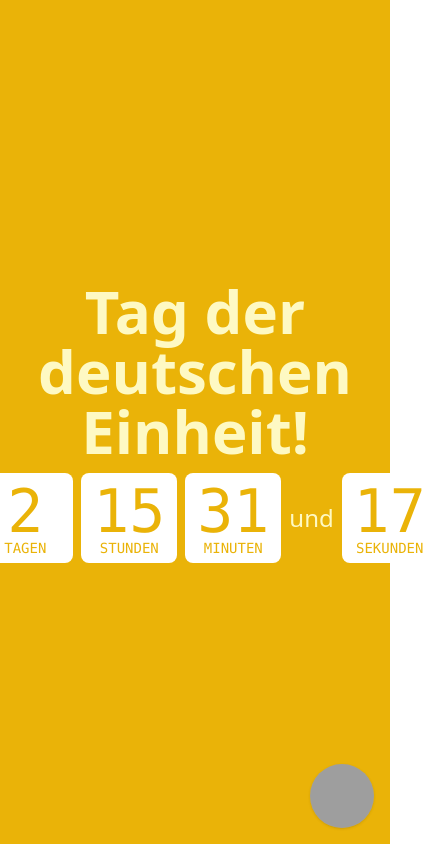
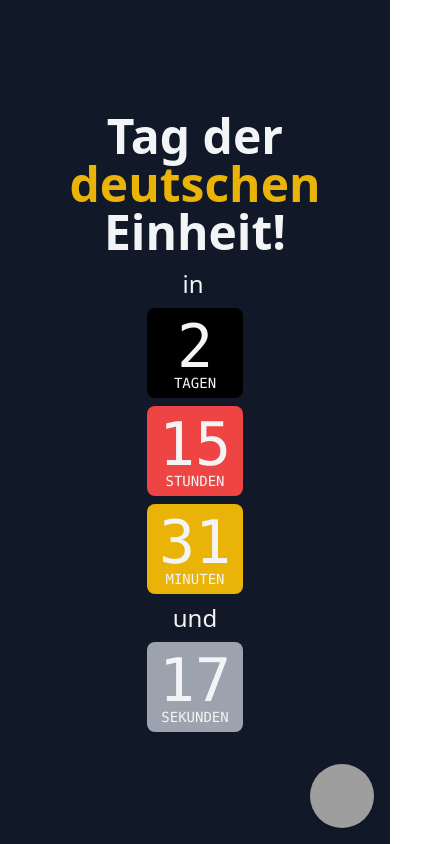
Before and after one commit to zwoefler/TagDerDeutschenEinheitCountdown, a Nuxt app in the folder tagderdeutscheneinheitcountdown/: page / in a window 390 px wide. Shown: the whole page, 442 px wide, since content can reach past the window. Built offline with nearby package versions, Linux system fonts and the light colour scheme; grey boxes are pictures that could not be loaded.

Commit message:
Feature: Adding color and enabling mobile view

```diff
--- a/tagderdeutscheneinheitcountdown/app.vue
+++ b/tagderdeutscheneinheitcountdown/app.vue
@@ -3,38 +3,38 @@
     <div
       class="
         min-w-screen min-h-screen
-        bg-yellow-500
+        bg-gray-900
         flex
         items-center
         justify-center
         px-5
         py-5
       "
-      x-data="beer()"
-      x-init="start()"
     >
-      <div class="text-yellow-100">
-        <h1 class="text-6xl text-center mb-3 font-bold">
-          Tag der deutschen Einheit!
+      <div class="text-gray-100">
+        <h1 class="text-5xl md:text-8xl text-center mb-3 font-bold">
+          <p>Tag der</p>
+          <p class="text-yellow-500">deutschen</p>
+          <p>Einheit!</p>
         </h1>
         <div
-          class="text-6xl text-center flex w-full items-center justify-center"
+          class="text-6xl text-center flex flex-col space-y-2 md:flex-row w-full items-center justify-center"
         >
           <div class="text-2xl mr-1 font-extralight">in</div>
-          <div class="w-24 mx-1 p-2 bg-white text-yellow-500 rounded-lg">
+          <div class="w-24 mx-1 p-2 bg-black rounded-lg">
             <div class="font-mono leading-none" x-text="days">{{ days }}</div>
             <div class="font-mono uppercase text-sm leading-none">Tagen</div>
           </div>
-          <div class="w-24 mx-1 p-2 bg-white text-yellow-500 rounded-lg">
+          <div class="w-24 mx-1 p-2 bg-red-500 rounded-lg">
             <div class="font-mono leading-none" x-text="hours">{{ hours }}</div>
             <div class="font-mono uppercase text-sm leading-none">Stunden</div>
           </div>
-          <div class="w-24 mx-1 p-2 bg-white text-yellow-500 rounded-lg">
+          <div class="w-24 mx-1 p-2 bg-yellow-500 rounded-lg">
             <div class="font-mono leading-none" x-text="minutes">{{ minutes }}</div>
             <div class="font-mono uppercase text-sm leading-none">Minuten</div>
           </div>
           <div class="text-2xl mx-1 font-extralight">und</div>
-          <div class="w-24 mx-1 p-2 bg-white text-yellow-500 rounded-lg">
+          <div class="w-24 mx-1 p-2 bg-gray-400 rounded-lg">
             <div class="font-mono leading-none" x-text="seconds">{{ seconds }}</div>
             <div class="font-mono uppercase text-sm leading-none">Sekunden</div>
           </div>
```
